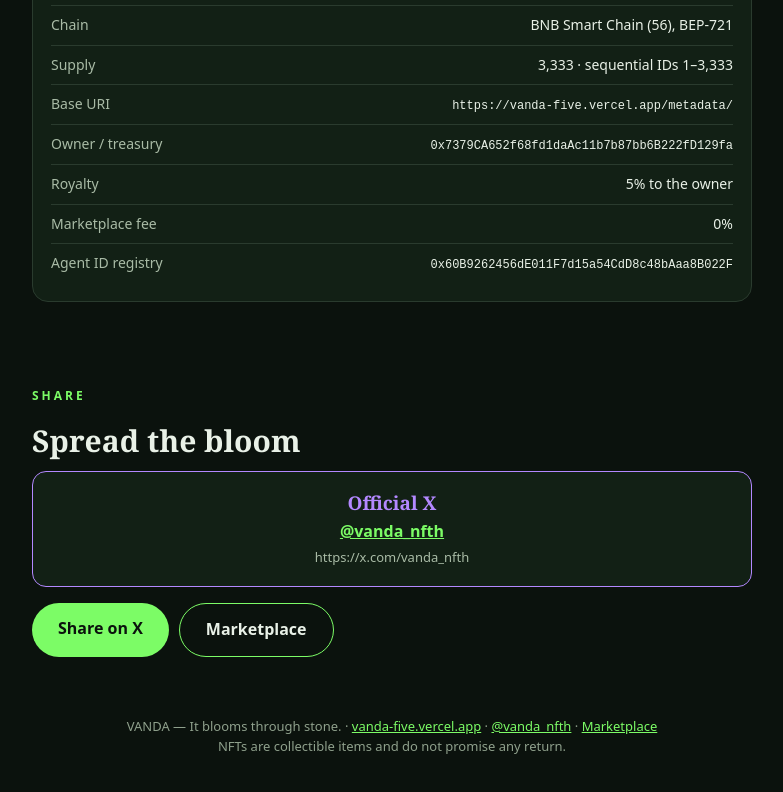
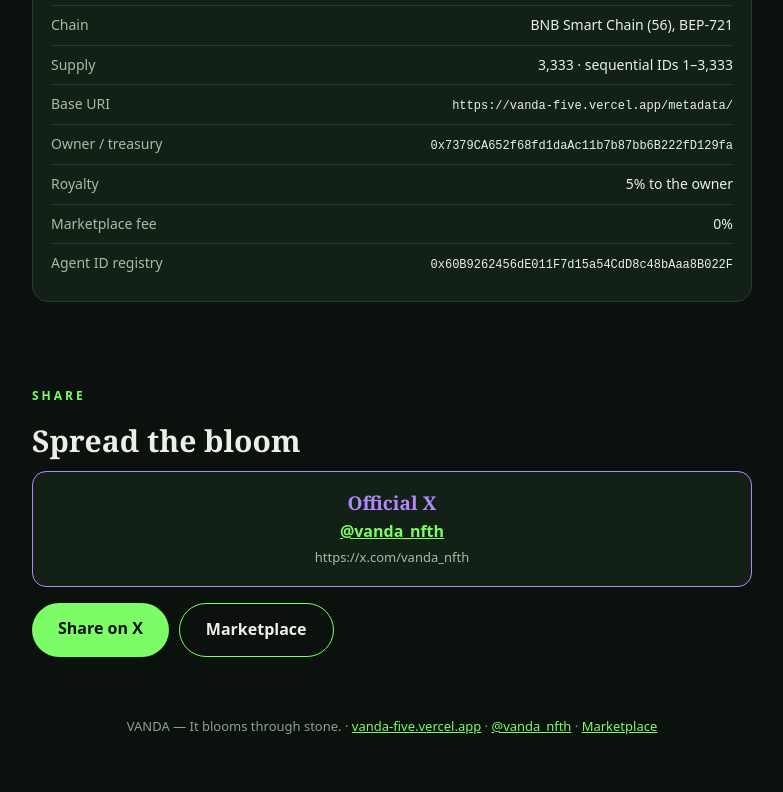
Before and after one commit to akungamesatu6-crypto/Vanda, a plain HTML site: page index.html in a window 1280 px wide. Shown: the part 10669-11461 px from the top of the page, without its empty margins (248-1031 px from the left). Drawn offline with Linux system fonts and the light colour scheme.

Commit message:
VANDA: remove 'NFTs are collectible items and do not promise any return' disclaimer at user order

```diff
--- a/index.html
+++ b/index.html
@@ -382,7 +382,7 @@ Then ask me to confirm the quantity (1–6 minus what I already minted). Only af
 <div class="cta-row" style="margin-top:16px"><a href="https://x.com/intent/tweet?text=VANDA%20%E2%80%94%203%2C333%20orchids%20on%20BNB%20Chain.%20It%20blooms%20through%20stone.%20First%20mint%20FREE%20with%20a%20SPACE%20ID%20Agent%20ID%3B%20first%20333%20paid%20mints%200.0001%20BNB.%20https%3A%2F%2Fvanda-five.vercel.app%2F%20%23VANDA%20%23NFT%20%23BNBChain" target="_blank" rel="noopener">Share on X</a><a class="ghost" href="market.html">Marketplace</a></div>
 </section>
 
-<p class="foot">VANDA — It blooms through stone. · <a href="https://vanda-five.vercel.app/">vanda-five.vercel.app</a> · <a href="https://x.com/vanda_nfth" target="_blank" rel="noopener">@vanda_nfth</a> · <a href="market.html">Marketplace</a><br>NFTs are collectible items and do not promise any return.</p>
+<p class="foot">VANDA — It blooms through stone. · <a href="https://vanda-five.vercel.app/">vanda-five.vercel.app</a> · <a href="https://x.com/vanda_nfth" target="_blank" rel="noopener">@vanda_nfth</a> · <a href="market.html">Marketplace</a></p>
 
 <div class="dock"><span id="dockPrice">First mint FREE<small>max 6/wallet · 3,333 supply</small></span><a href="#mint">Mint</a></div>
 
```
Also changed, not shown: market.html (+1 -1 lines), llms.txt, 2 other files.
